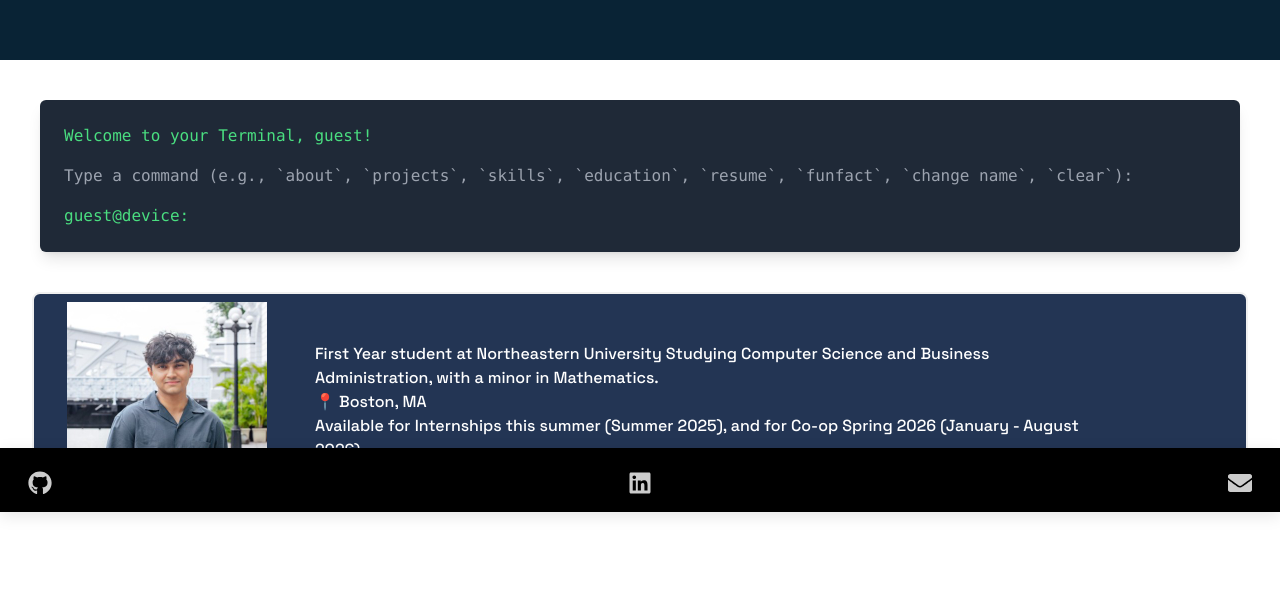
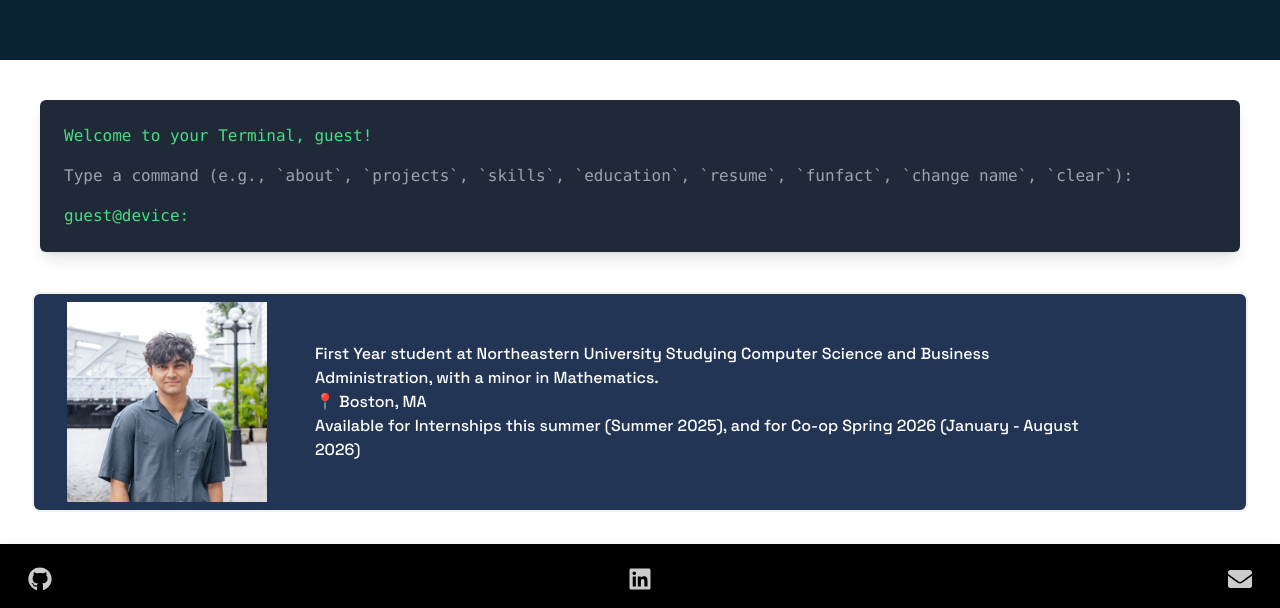
Before and after one commit to naman0r/personal-website, a React (Vite) app: page / in a window 1280 px wide. Shown: the part 740-1348 px from the top of the page. Before the commit the page ends 1284 px from the top, so only its background shows below. Built offline with nearby package versions, Linux system fonts and the light colour scheme; a web font is replaced by a local one.

Commit message:
fixed footer styling issue

```diff
--- a/src/styles/Error404.css
+++ b/src/styles/Error404.css
@@ -1,8 +1,3 @@
-.footer {
-  position: absolute;
-  bottom: 0;
-}
-
 .error-container {
   padding-top: 200px;
 }
```
